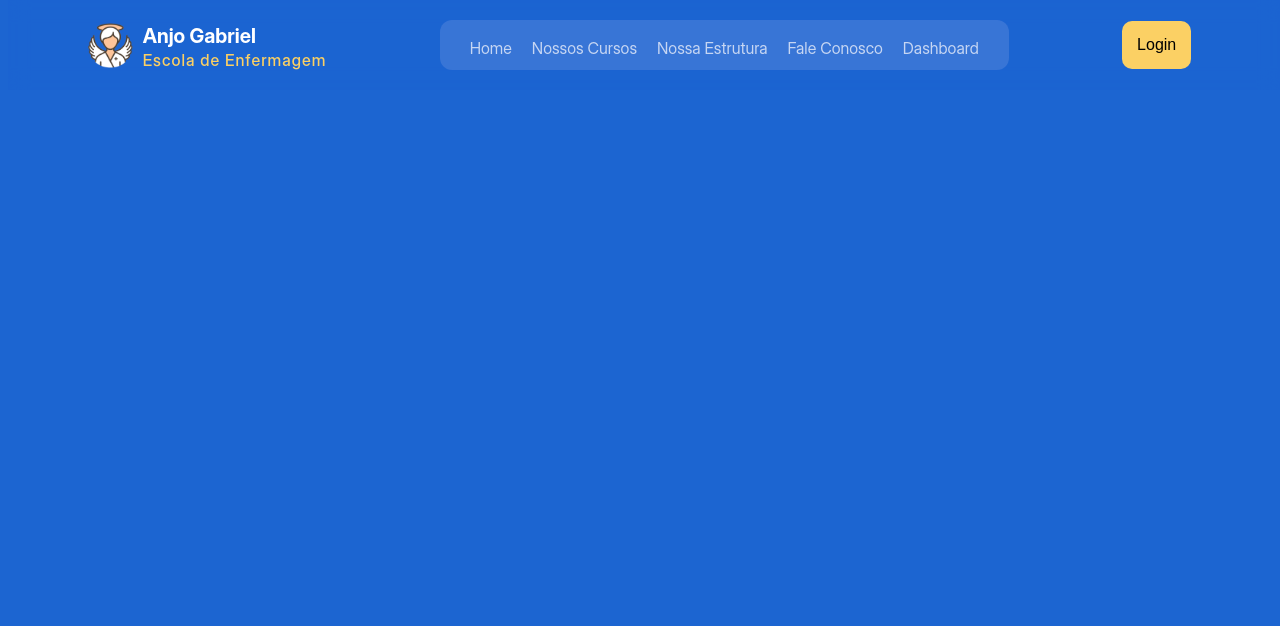
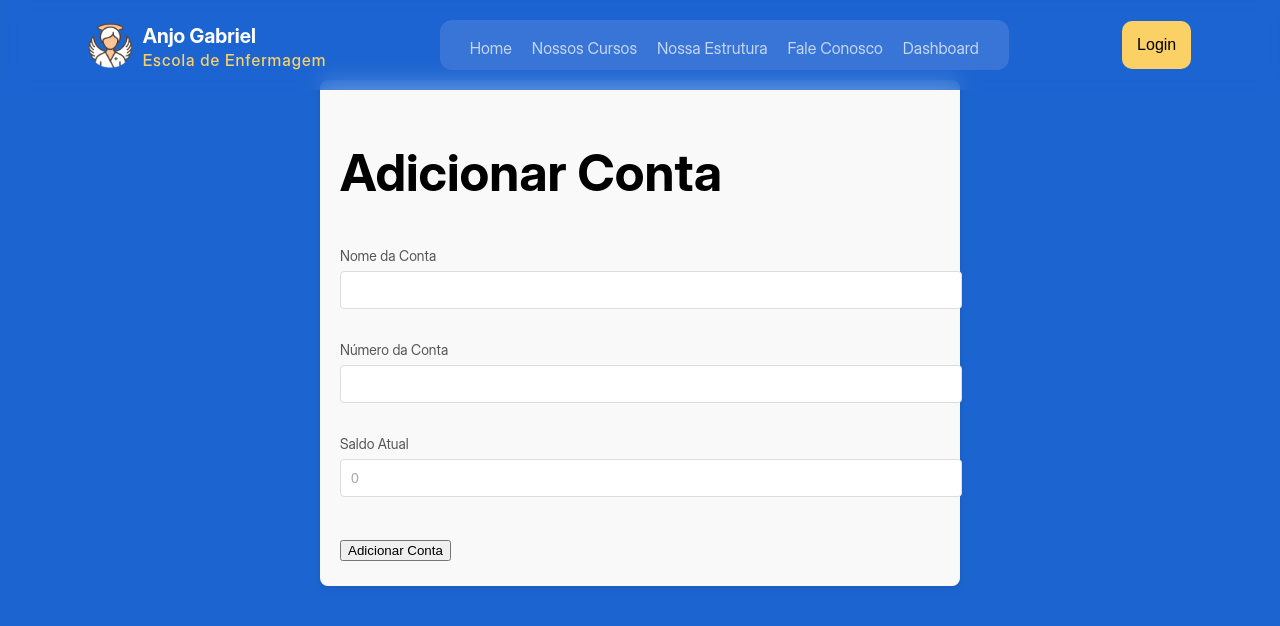
Before and after one commit to MP-oliveira/frontend-anjogabriel, a React (Vite) app in the folder frontend/: page /adicionar-conta in a window 1280 px wide. Shown: the top 626 px of the page. Built offline with nearby package versions, Linux system fonts and the light colour scheme.

Commit message:
feat: adding tela trasacoes

```diff
--- a/frontend/src/App.jsx
+++ b/frontend/src/App.jsx
@@ -42,6 +42,7 @@ import FinancialDashboard from './components/Financial/FinancialDashboard';
 import Dashboard from './components/Dashboard/Dashboard';
 import Transacoes from './components/Transacoes/Transacoes';
 import AdicionarTransacao from './components/AddTransacao/AddTransacao';
+import AdicionarConta from './components/AdicionarConta/AdicionarConta';
 
 
 function App() {
@@ -91,6 +92,7 @@ function App() {
           <Route path="/dashboard" element={user ? <Dashboard /> : <Navigate to="/login" />} />
           <Route path="/transacoes" element={<Transacoes />} />
           <Route path="/adicionar-transacao" element={<AdicionarTransacao />} />
+          <Route path="/adicionar-conta" element={<AdicionarConta />} />
           <Route path="/" element={<Home />} />
         </Routes>
       </BrowserRouter>
--- /dev/null
+++ b/frontend/src/components/AdicionarConta/AdicionarConta.css
@@ -0,0 +1,29 @@
+.adicionar-conta-container {
+  max-width: 600px;
+  margin: 80px auto; /* Espaço abaixo do cabeçalho */
+  padding: 20px;
+  background-color: #f9f9f9;
+  border-radius: 8px;
+  box-shadow: 0 2px 8px rgba(0, 0, 0, 0.1);
+}
+
+.form-group {
+  margin-bottom: 15px;
+}
+
+.form-group label {
+  display: block;
+  margin-bottom: 5px;
+}
+
+.form-group input {
+  width: 100%;
+  padding: 10px;
+  border: 1px solid #ddd;
+  border-radius: 4px;
+}
+
+.error-message {
+  color: red;
+  margin-bottom: 10px;
+}
--- /dev/null
+++ b/frontend/src/components/AdicionarConta/AdicionarConta.jsx
@@ -0,0 +1,84 @@
+import React, { useState } from 'react';
+import { useNavigate } from 'react-router-dom';
+import axios from 'axios';
+import './AdicionarConta.css'; // Crie um arquivo CSS para estilizar o componente
+
+function AdicionarConta() {
+  const navigate = useNavigate();
+  const [formData, setFormData] = useState({
+    nome: '',
+    numero_conta: '',
+    saldo_atual: 0,
+  });
+  const [loading, setLoading] = useState(false);
+  const [error, setError] = useState('');
+
+  const handleChange = (e) => {
+    const { name, value } = e.target;
+    setFormData({
+      ...formData,
+      [name]: value,
+    });
+  };
+
+  const handleSubmit = async (e) => {
+    e.preventDefault();
+    setLoading(true);
+    setError('');
+
+    try {
+      await axios.post('http://localhost:3000/api/contas', formData);
+      navigate('/transacoes'); // Redireciona para a página de transações após adicionar a conta
+    } catch (err) {
+      console.error('Erro ao adicionar conta:', err);
+      setError('Erro ao adicionar conta. Tente novamente.');
+    } finally {
+      setLoading(false);
+    }
+  };
+
+  return (
+    <div className="adicionar-conta-container">
+      <h1>Adicionar Conta</h1>
+      {error && <div className="error-message">{error}</div>}
+      <form onSubmit={handleSubmit}>
+        <div className="form-group">
+          <label>Nome da Conta</label>
+          <input
+            type="text"
+            name="nome"
+            value={formData.nome}
+            onChange={handleChange}
+            required
+          />
+        </div>
+        <div className="form-group">
+          <label>Número da Conta</label>
+          <input
+            type="text"
+            name="numero_conta"
+            value={formData.numero_conta}
+            onChange={handleChange}
+            required
+          />
+        </div>
+        <div className="form-group">
+          <label>Saldo Atual</label>
+          <input
+            type="number"
+            name="saldo_atual"
+            value={formData.saldo_atual}
+            onChange={handleChange}
+            required
+            min="0"
+          />
+        </div>
+        <button type="submit" disabled={loading}>
+          {loading ? 'Adicionando...' : 'Adicionar Conta'}
+        </button>
+      </form>
+    </div>
+  );
+}
+
+export default AdicionarConta;
--- a/frontend/src/components/Dashboard/Dashboard.css
+++ b/frontend/src/components/Dashboard/Dashboard.css
@@ -200,10 +200,13 @@
 }
 
 .dashboard-card {
-  background-color: #fff;
-  border-radius: 10px;
-  padding: 20px;
-  box-shadow: 0 4px 15px rgba(0,0,0,0.05);
+  background: #3875D4;
+  backdrop-filter: blur(10px);
+  border-radius: 16px;
+  box-shadow: 0 4px 20px rgba(0, 0, 0, 0.2);
+  padding: 25px;
+  color: #fff;
+  border: 1px solid rgba(255, 255, 255, 0.2);
   display: flex;
   flex-direction: column;
   transition: transform 0.2s ease;
@@ -229,12 +232,13 @@
   margin: 0;
   font-size: 16px;
   font-weight: 500;
-  color: #555;
+  color: #fff;
 }
 
 .card-value {
   font-size: 20px;
   font-weight: bold;
+  color: #fff;
 }
 
 .card-value.positive {
--- a/frontend/src/components/Dashboard/Dashboard.jsx
+++ b/frontend/src/components/Dashboard/Dashboard.jsx
@@ -212,6 +212,7 @@ function Dashboard() {
       <div className="action-buttons">
         <Link to="/transacoes" className="btn-action">Visualizar Transações</Link>
         <Link to="/adicionar-transacao" className="btn-action">Adicionar Transação</Link>
+        <Link to="/adicionar-conta" className="btn-action">Adicionar Conta</Link>
       </div>
 
       {isFilterOpen && (
--- a/frontend/src/components/Transacoes/Transacoes.jsx
+++ b/frontend/src/components/Transacoes/Transacoes.jsx
@@ -1,10 +1,16 @@
 import React, { useEffect, useState } from 'react';
 import axios from 'axios';
 import './Transacoes.css'; // Certifique-se de que o CSS está correto
+import { Link } from 'react-router-dom';
 
 function Transacoes() {
   const [transacoes, setTransacoes] = useState([]);
   const [loading, setLoading] = useState(true);
+  const [error, setError] = useState('');
+  const [filtroData, setFiltroData] = useState({
+    dataInicio: '',
+    dataFim: ''
+  });
 
   useEffect(() => {
     const fetchTransacoes = async () => {
@@ -13,6 +19,7 @@ function Transacoes() {
         setTransacoes(response.data);
       } catch (error) {
         console.error('Erro ao buscar transações:', error);
+        setError('Erro ao buscar transações.');
       } finally {
         setLoading(false);
       }
@@ -21,13 +28,24 @@ function Transacoes() {
     fetchTransacoes();
   }, []);
 
+  const handleFilterSubmit = (e) => {
+    e.preventDefault();
+    // Lógica para filtrar transações com base nas datas
+  };
+
   if (loading) {
     return <div>Carregando transações...</div>;
   }
 
   return (
     <div className="transacoes-container">
-      <h1>Transações</h1>
+      <h1>Transações Financeiras</h1>
+      {error && <div className="error-message">{error}</div>}
+      <form onSubmit={handleFilterSubmit}>
+        <input type="date" value={filtroData.dataInicio} onChange={(e) => setFiltroData({...filtroData, dataInicio: e.target.value})} />
+        <input type="date" value={filtroData.dataFim} onChange={(e) => setFiltroData({...filtroData, dataFim: e.target.value})} />
+        <button type="submit">Filtrar</button>
+      </form>
       {transacoes.length === 0 ? (
         <p>Nenhuma transação encontrada.</p>
       ) : (
@@ -52,6 +70,9 @@ function Transacoes() {
           </tbody>
         </table>
       )}
+      <div className="action-buttons">
+        <Link to="/adicionar-transacao" className="btn-action">Adicionar Transação</Link>
+      </div>
     </div>
   );
 }
```
